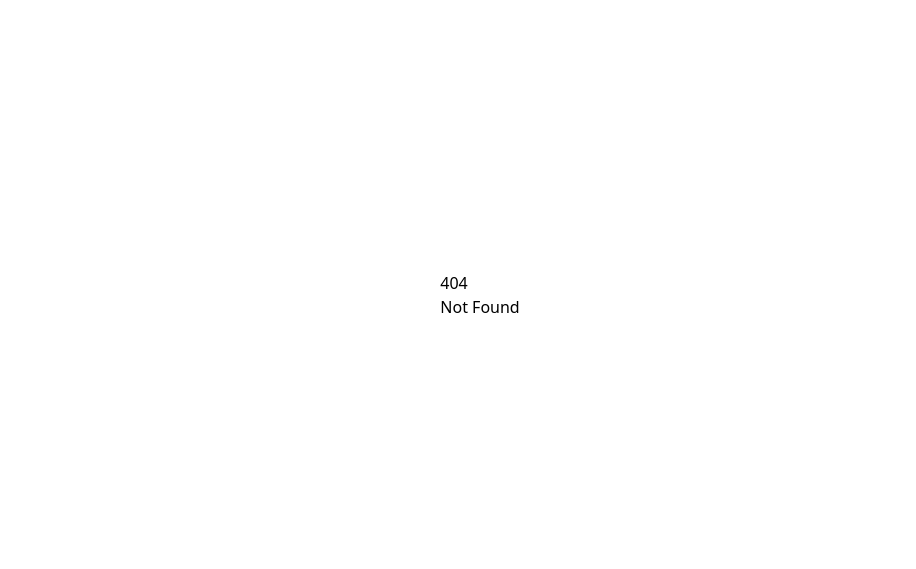
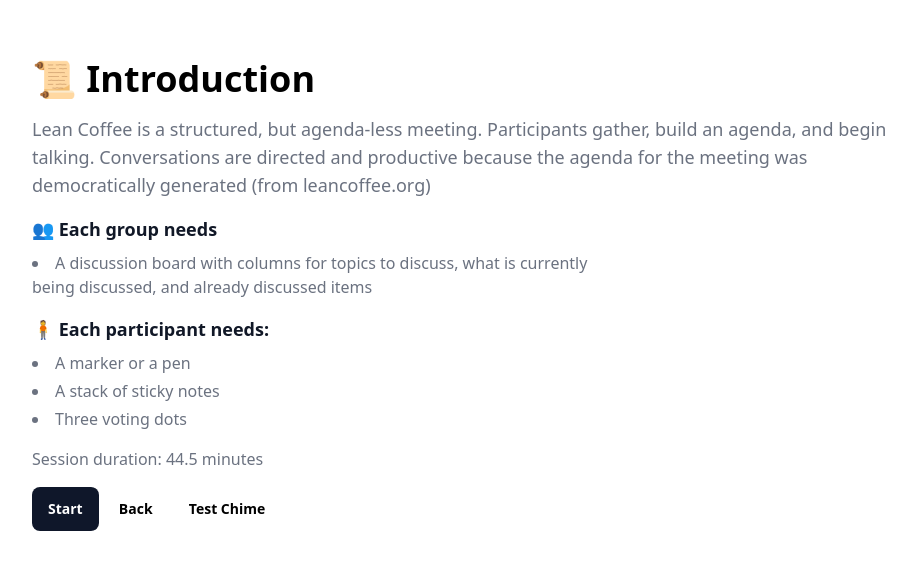
Before and after one commit to oysteinsigholt/lean-coffee-timer, a SvelteKit app: page /introduction in a window 1280 px wide. Before the commit this address had no page. Shown: the part 105-674 px from the top of the page, without its empty margins (160-1076 px from the left). Built offline with nearby package versions, Linux system fonts and the light colour scheme.

Commit message:
center layout

```diff
--- a/src/routes/breakpoint/+page.svelte
+++ b/src/routes/breakpoint/+page.svelte
@@ -9,7 +9,7 @@
 <h1 class="text-4xl font-extrabold">
 	✋ Breakpoint Vote
 	<small class="font-semibold text-gray-500">
-		{$currentDiscussionRound} of {$numDiscussionRounds}
+		{$currentDiscussionRound} of {$numDiscussionRounds - 1}
 	</small>
 </h1>
 
--- a/src/routes/end/+page.svelte
+++ b/src/routes/end/+page.svelte
@@ -5,9 +5,11 @@
 
 <h2 class="text-4xl font-extrabold">✅ End of Session</h2>
 
+<p class="my-4 text-lg text-gray-500">Thank you for participating!</p>
+
 <p class="my-4 text-lg text-gray-500">
-	Thank you for participating! Please take a few minutes to elicit any take-aways and/or action
-	items from the group. When you are done, please return any unused supplies to the facilitator.
+	Take a few minutes to elicit any take-aways and/or action items from the group. When you are done,
+	please return any unused supplies to the facilitator.
 </p>
 
 <a href="/lean-coffee-timer">Back</a>
--- /dev/null
+++ b/src/routes/introduction/+page.svelte
@@ -0,0 +1,74 @@
+<script lang="ts">
+	import {
+		writeDuration,
+		pitchDuration,
+		voteDuration,
+		rankDuration,
+		discussionDuration,
+		breakpointDuration,
+		numDiscussionRounds
+	} from '$lib/stores';
+
+	$: duration =
+		$writeDuration +
+		$pitchDuration +
+		$voteDuration +
+		$rankDuration +
+		$discussionDuration * $numDiscussionRounds +
+		$breakpointDuration * ($numDiscussionRounds - 1);
+
+	const testChime = async () => {
+		const audio = await import('$lib/audio');
+		audio.playChime();
+	};
+</script>
+
+<div>
+	<h1 class="text-4xl font-extrabold">📜 Introduction</h1>
+
+	<p class="my-4 text-lg text-gray-500">
+		Lean Coffee is a structured, but agenda-less meeting. Participants gather, build an agenda, and
+		begin talking. Conversations are directed and productive because the agenda for the meeting was
+		democratically generated (from <a href="https://leancoffee.org/">leancoffee.org</a>)
+	</p>
+
+	<h2 class="mt-4 mb-2 text-lg font-semibold text-gray-900">👥 Each group needs</h2>
+	<ul class="space-y-1 max-w-xl list-disc list-inside text-gray-500">
+		<li>
+			A discussion board with columns for topics to discuss, what is currently being discussed, and
+			already discussed items
+		</li>
+	</ul>
+
+	<h2 class="mt-4 mb-2 text-lg font-semibold text-gray-900">🧍 Each participant needs:</h2>
+	<ul class="space-y-1 max-w-md list-disc list-inside text-gray-500">
+		<li>A marker or a pen</li>
+		<li>A stack of sticky notes</li>
+		<li>Three voting dots</li>
+	</ul>
+
+	<p class="my-4 text-md text-gray-500">
+		Session duration: {duration / 60} minutes
+	</p>
+
+	<div>
+		<a
+			href="/lean-coffee-timer/write"
+			class="inline-flex justify-center rounded-lg text-sm font-semibold py-3 px-4 bg-slate-900 text-white hover:bg-slate-700"
+		>
+			Start
+		</a>
+
+		<a
+			href="/lean-coffee-timer/settings"
+			class="inline-flex justify-center rounded-lg text-sm font-semibold py-3 px-4 hover:bg-slate-200"
+		>
+			Back
+		</a>
+		<button
+			on:click={testChime}
+			class="inline-flex justify-center rounded-lg text-sm font-semibold py-3 px-4 hover:bg-slate-200"
+			>Test Chime</button
+		>
+	</div>
+</div>
--- a/src/routes/pitch/+page.svelte
+++ b/src/routes/pitch/+page.svelte
@@ -11,7 +11,9 @@
 <small class="font-semibold text-gray-500">{$pitchDuration / 60} minutes</small>
 
 <p class="my-4 text-lg text-gray-500">
-	Introduce your topics to the group with a sentence or two per sticky note.
+	Introduce your topics to the group with a sentence or two per sticky note. Place them in the <i
+		>to discuss</i
+	> column.
 </p>
 
 <CountdownButton {timeout} href="/lean-coffee-timer/vote">Next: Vote for topics</CountdownButton>
--- a/src/routes/settings/+page.svelte
+++ b/src/routes/settings/+page.svelte
@@ -17,8 +17,14 @@
 		$rankDuration +
 		$discussionDuration * $numDiscussionRounds +
 		$breakpointDuration * ($numDiscussionRounds - 1);
+
+	const testChime = async () => {
+		const audio = await import('$lib/audio');
+		audio.playChime();
+	};
 </script>
 
+<div class="w-96">
 	<h2 class="text-4xl font-extrabold">⚙️ Settings</h2>
 
 	<p class="my-4 text-lg text-gray-500">Configure session</p>
@@ -39,6 +45,21 @@
 		<Input label="Number of Discussion Rounds" bind:value={$numDiscussionRounds} />
 	</div>
 
-<p>Total session duration: {duration / 60} minutes</p>
+	<p class="my-4 text-md text-gray-500">
+		Session duration: {duration / 60} minutes
+	</p>
 
-<a href="/lean-coffee-timer/write">Start</a>
+	<div>
+		<a
+			href="/lean-coffee-timer/introduction"
+			class="inline-flex justify-center rounded-lg text-sm font-semibold py-3 px-4 bg-slate-900 text-white hover:bg-slate-700"
+		>
+			Go to Introduction
+		</a>
+		<button
+			on:click={testChime}
+			class="inline-flex justify-center rounded-lg text-sm font-semibold py-3 px-4  hover:bg-slate-200"
+			>Test Chime</button
+		>
+	</div>
+</div>
```
Lines whose indentation alone changed are shown as unchanged.
